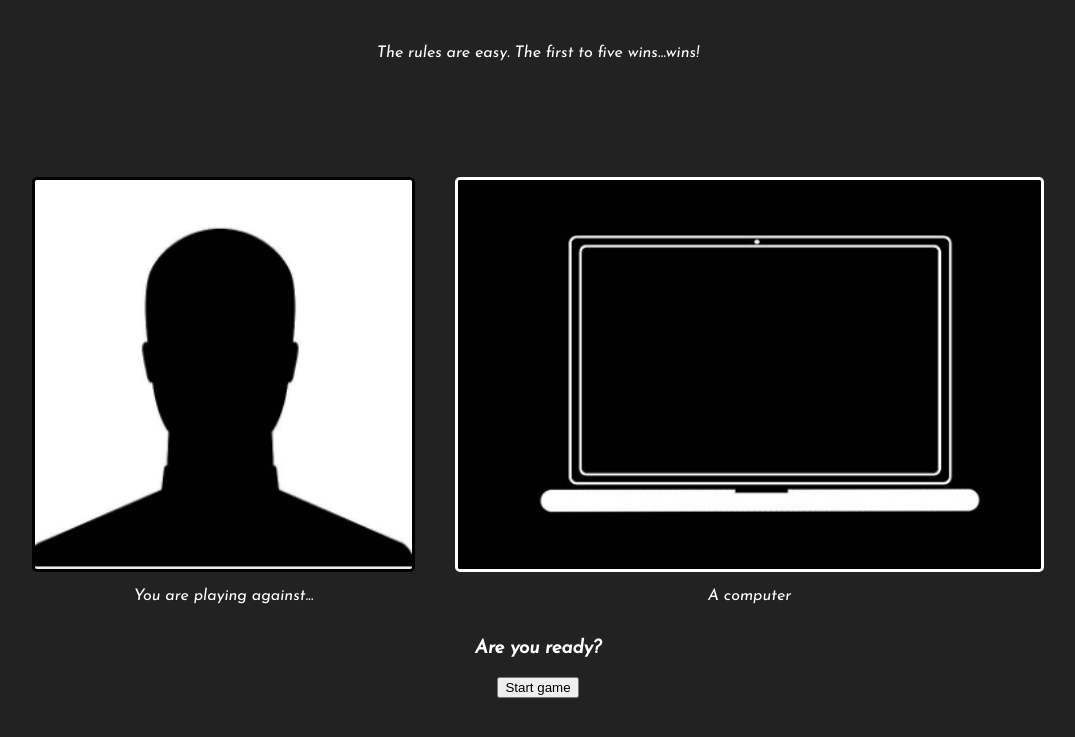
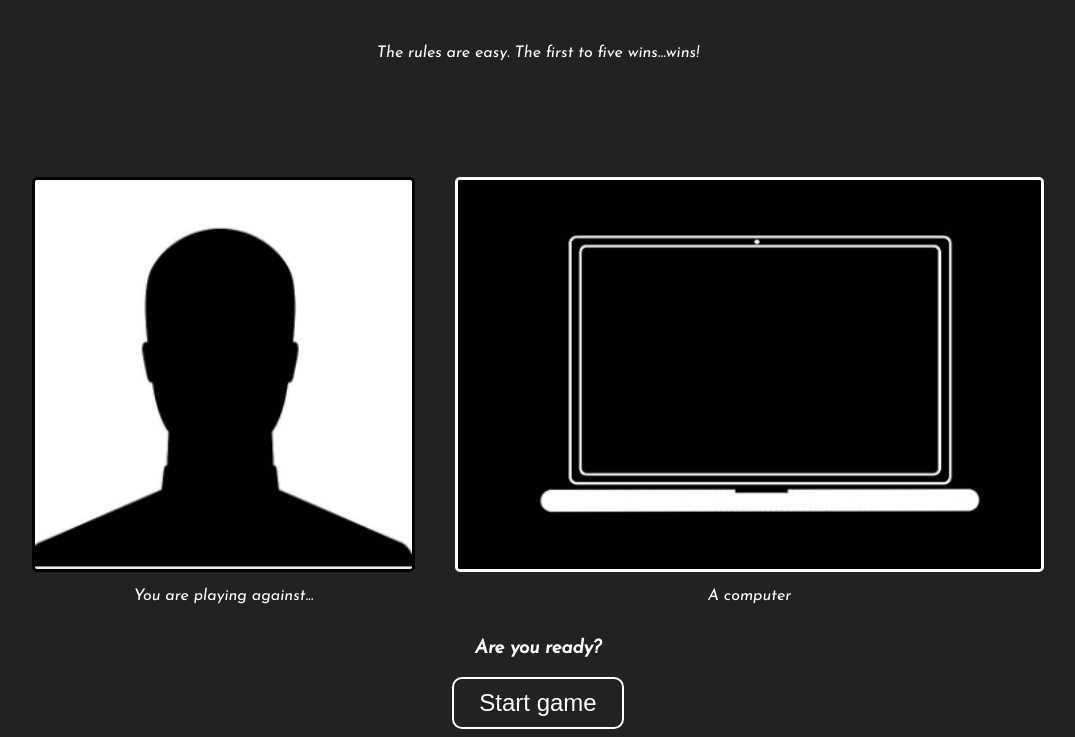
Before and after one commit to hathushrobert/rock_paper_scissors, a plain HTML site: page index.html in a window 1280 px wide. Shown: the part 91-828 px from the top of the page, without its empty margins (102-1177 px from the left). Before the commit the page ends 800 px from the top, so only its background shows below. Drawn offline with Linux system fonts and the light colour scheme.

Commit message:
Modified button styles
Changed colour, size and interactivity

```diff
--- a/styles.css
+++ b/styles.css
@@ -80,3 +80,19 @@ body {
 
     font-size:48px;
 }
+
+.start-game-button {
+
+    padding: 10px 25px;
+    color: white;
+    background-color: #222;
+    font-size: 24px;
+    border: 2px solid white;
+    border-radius: 10px;;
+}
+
+.start-game-button:hover {
+
+    border: 2px solid #4287f5;
+    color:#4287f5;
+}
```
